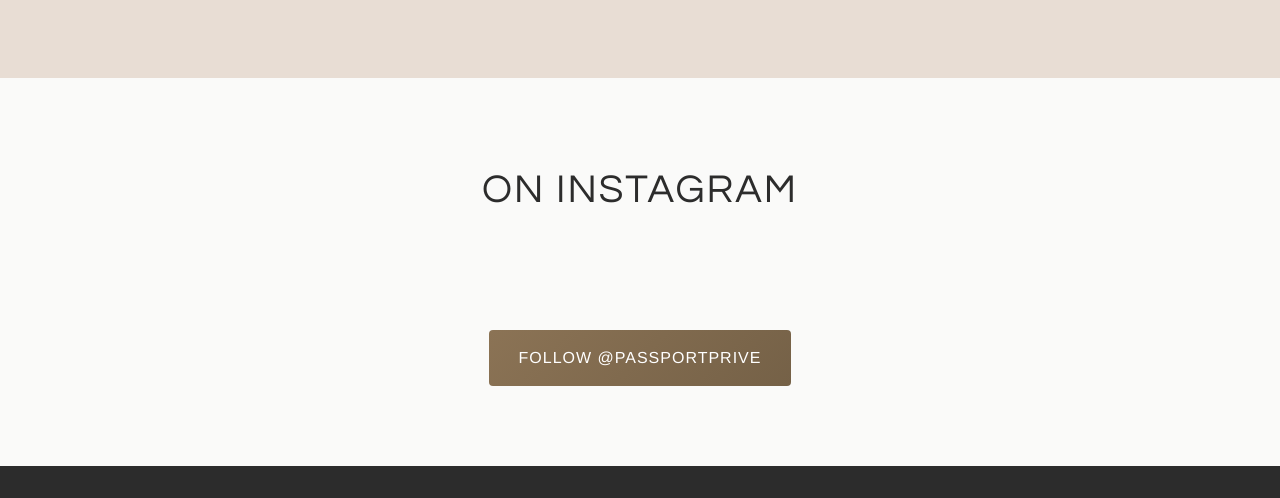
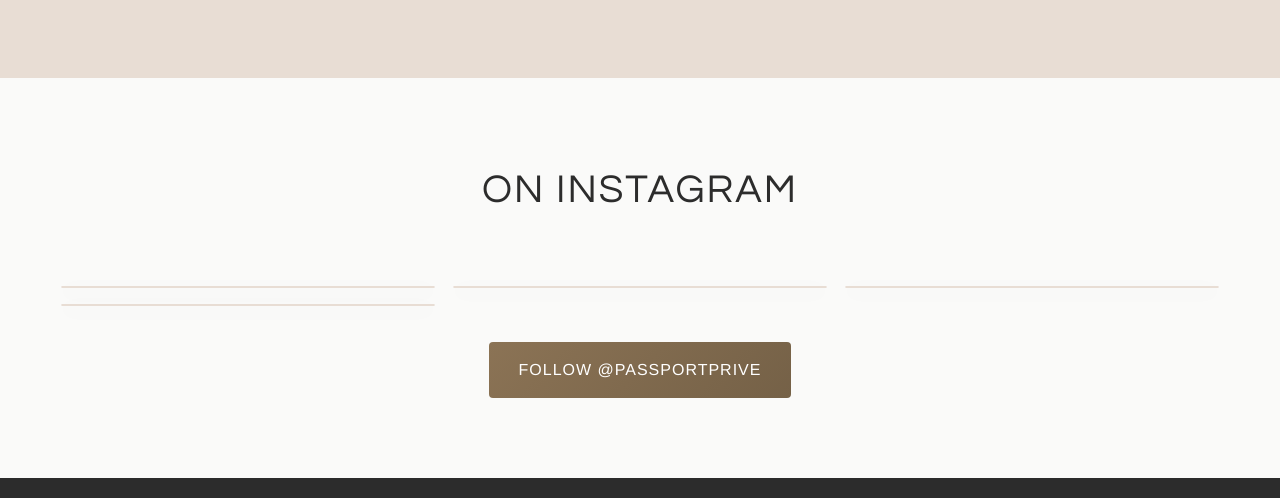
Before and after one commit to paulazmbrn/PassportPrive, a plain HTML site: page index.html in a window 1280 px wide. Shown: the part 5556-6054 px from the top of the page. Drawn offline with Linux system fonts and the light colour scheme; a script that the page names is missing.

Commit message:
style(instagram): hide captions by removing data-instgrm-captioned; add polished card styling to official embeds; keep API gallery disabled when embeds exist

```diff
--- a/index.html
+++ b/index.html
@@ -296,10 +296,10 @@
                 <!-- Filled by script.js -->
             </div>
             <div id="insta-embeds" class="insta-embeds">
-                <blockquote class="instagram-media" data-instgrm-captioned data-instgrm-permalink="https://www.instagram.com/p/DN3U1jYYnup/?utm_source=ig_embed&amp;utm_campaign=loading" data-instgrm-version="14" style=" background:#FFF; border:0; border-radius:3px; box-shadow:0 0 1px 0 rgba(0,0,0,0.5),0 1px 10px 0 rgba(0,0,0,0.15); margin: 1px; max-width:540px; min-width:326px; padding:0; width:99.375%; width:-webkit-calc(100% - 2px); width:calc(100% - 2px);"></blockquote>
-                <blockquote class="instagram-media" data-instgrm-captioned data-instgrm-permalink="https://www.instagram.com/reel/DN53lsHkbOl/?utm_source=ig_embed&amp;utm_campaign=loading" data-instgrm-version="14" style=" background:#FFF; border:0; border-radius:3px; box-shadow:0 0 1px 0 rgba(0,0,0,0.5),0 1px 10px 0 rgba(0,0,0,0.15); margin: 1px; max-width:540px; min-width:326px; padding:0; width:99.375%; width:-webkit-calc(100% - 2px); width:calc(100% - 2px);"></blockquote>
-                <blockquote class="instagram-media" data-instgrm-captioned data-instgrm-permalink="https://www.instagram.com/reel/DNtr-g85AHI/?utm_source=ig_embed&amp;utm_campaign=loading" data-instgrm-version="14" style=" background:#FFF; border:0; border-radius:3px; box-shadow:0 0 1px 0 rgba(0,0,0,0.5),0 1px 10px 0 rgba(0,0,0,0.15); margin: 1px; max-width:540px; min-width:326px; padding:0; width:99.375%; width:-webkit-calc(100% - 2px); width:calc(100% - 2px);"></blockquote>
-                <blockquote class="instagram-media" data-instgrm-captioned data-instgrm-permalink="https://www.instagram.com/p/DNoWtZZSUgq/?utm_source=ig_embed&amp;utm_campaign=loading" data-instgrm-version="14" style=" background:#FFF; border:0; border-radius:3px; box-shadow:0 0 1px 0 rgba(0,0,0,0.5),0 1px 10px 0 rgba(0,0,0,0.15); margin: 1px; max-width:540px; min-width:326px; padding:0; width:99.375%; width:-webkit-calc(100% - 2px); width:calc(100% - 2px);"></blockquote>
+                <blockquote class="instagram-media" data-instgrm-permalink="https://www.instagram.com/p/DN3U1jYYnup/?utm_source=ig_embed&amp;utm_campaign=loading" data-instgrm-version="14" style=" background:#FFF; border:0; border-radius:3px; box-shadow:0 0 1px 0 rgba(0,0,0,0.5),0 1px 10px 0 rgba(0,0,0,0.15); margin: 1px; max-width:540px; min-width:326px; padding:0; width:99.375%; width:-webkit-calc(100% - 2px); width:calc(100% - 2px);"></blockquote>
+                <blockquote class="instagram-media" data-instgrm-permalink="https://www.instagram.com/reel/DN53lsHkbOl/?utm_source=ig_embed&amp;utm_campaign=loading" data-instgrm-version="14" style=" background:#FFF; border:0; border-radius:3px; box-shadow:0 0 1px 0 rgba(0,0,0,0.5),0 1px 10px 0 rgba(0,0,0,0.15); margin: 1px; max-width:540px; min-width:326px; padding:0; width:99.375%; width:-webkit-calc(100% - 2px); width:calc(100% - 2px);"></blockquote>
+                <blockquote class="instagram-media" data-instgrm-permalink="https://www.instagram.com/reel/DNtr-g85AHI/?utm_source=ig_embed&amp;utm_campaign=loading" data-instgrm-version="14" style=" background:#FFF; border:0; border-radius:3px; box-shadow:0 0 1px 0 rgba(0,0,0,0.5),0 1px 10px 0 rgba(0,0,0,0.15); margin: 1px; max-width:540px; min-width:326px; padding:0; width:99.375%; width:-webkit-calc(100% - 2px); width:calc(100% - 2px);"></blockquote>
+                <blockquote class="instagram-media" data-instgrm-permalink="https://www.instagram.com/p/DNoWtZZSUgq/?utm_source=ig_embed&amp;utm_campaign=loading" data-instgrm-version="14" style=" background:#FFF; border:0; border-radius:3px; box-shadow:0 0 1px 0 rgba(0,0,0,0.5),0 1px 10px 0 rgba(0,0,0,0.15); margin: 1px; max-width:540px; min-width:326px; padding:0; width:99.375%; width:-webkit-calc(100% - 2px); width:calc(100% - 2px);"></blockquote>
             </div>
             <div class="insta-actions">
                 <a class="instagram-cta" href="https://instagram.com/passportprive" target="_blank" rel="noopener">Follow @passportprive</a>
--- a/styles.css
+++ b/styles.css
@@ -471,12 +471,22 @@
         .insta-embeds {
             display: grid;
             grid-template-columns: repeat(auto-fit, minmax(320px, 1fr));
-            gap: 12px;
+            gap: 16px;
             justify-items: center;
-            margin-top: 12px;
+            margin-top: 16px;
         }
         .insta-embeds .instagram-media {
             margin: 0 !important;
+            border-radius: 12px !important;
+            overflow: hidden !important;
+            box-shadow: 0 4px 20px rgba(44, 44, 44, 0.08) !important;
+            border: 1px solid #e8ddd4 !important;
+            background: #fff !important;
+            transition: transform 0.2s ease, box-shadow 0.2s ease;
+        }
+        .insta-embeds .instagram-media:hover {
+            transform: translateY(-3px);
+            box-shadow: 0 10px 26px rgba(44, 44, 44, 0.14) !important;
         }
 
         .insta-item {
```
